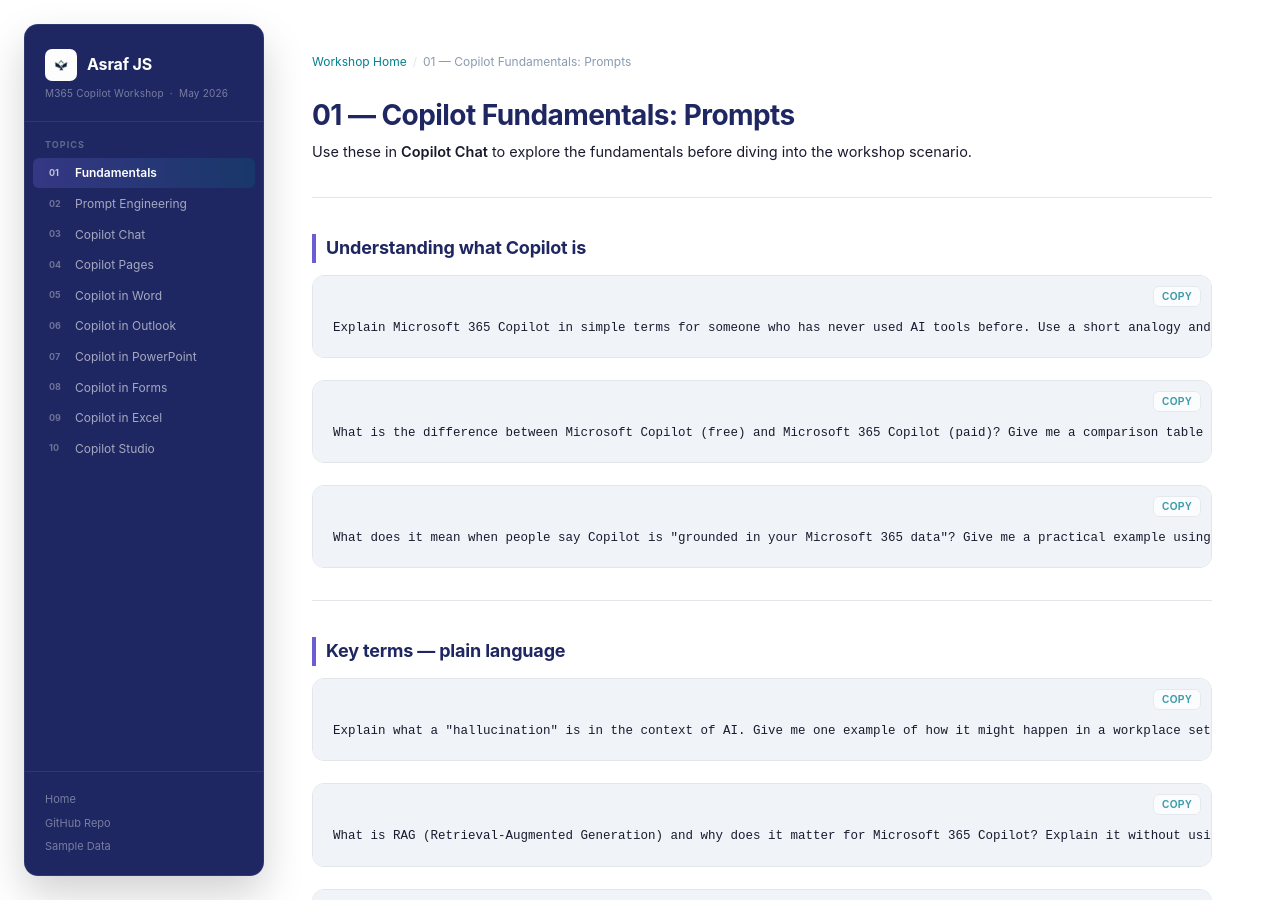
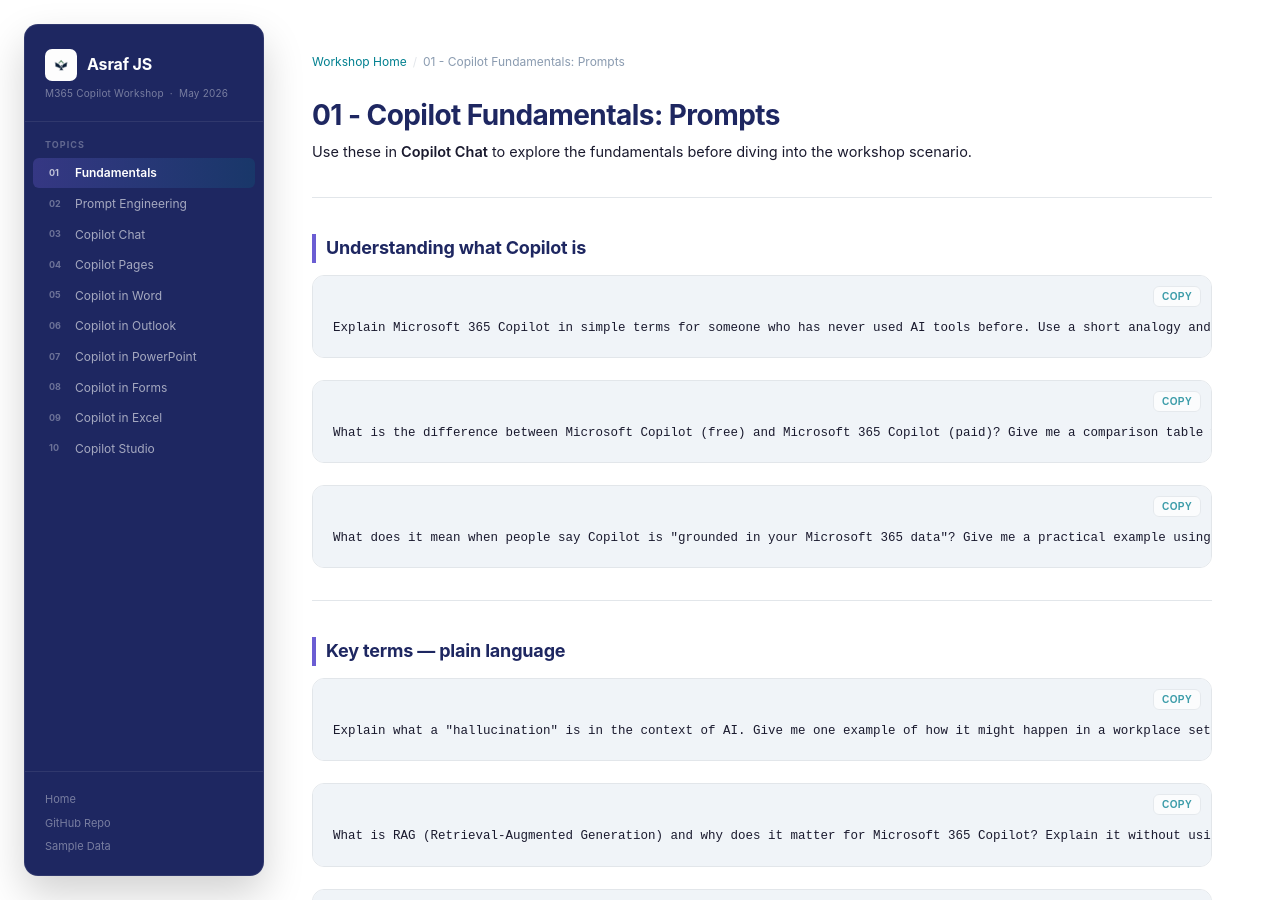
Before and after one commit to Asraf-JS/M365-Copilot-Workshop, a Jekyll site: the page built from 01-copilot-fundamentals/prompts.md, in a window 1280 px wide and 900 px high. Built offline with Jekyll 4.4.1, drawn with Linux system fonts in a browser that asks for light colours; our own code applies the rules of GitHub Pages for plain Markdown files.

```diff
--- a/01-copilot-fundamentals/prompts.md
+++ b/01-copilot-fundamentals/prompts.md
@@ -1,4 +1,4 @@
-# 01 — Copilot Fundamentals: Prompts
+# 01 - Copilot Fundamentals: Prompts
 
 Use these in **Copilot Chat** to explore the fundamentals before diving into the workshop scenario.
 
```
